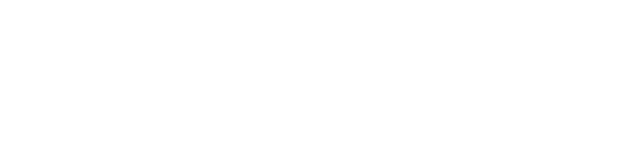
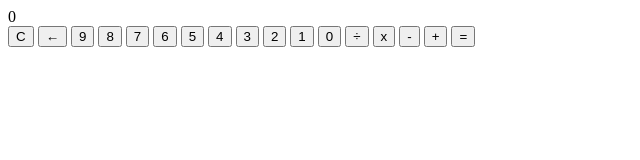
Before and after one commit to dottharun/4_calculator, a plain HTML site: page index.html in a window 1280 px wide. Shown: the whole page, without its empty margins (0-640 px from the left). Drawn offline with Linux system fonts and the light colour scheme.

Commit message:
html base

```diff
--- a/index.html
+++ b/index.html
@@ -7,6 +7,25 @@
   <title>My Calculator</title>
 </head>
 <body>
-
+  <section class="answer">0</section>
+  <div class="button-grid">
+    <button class="cancel button">C</button>
+    <button class="back-arrow button">←</button>
+    <button class="nine button">9</button>
+    <button class="eight button">8</button>
+    <button class="seven button">7</button>
+    <button class="six button">6</button>
+    <button class="five button">5</button>
+    <button class="four button">4</button>
+    <button class="three button">3</button>
+    <button class="two button">2</button>
+    <button class="one button">1</button>
+    <button class="zero button">0</button>
+    <button class="divide button">÷</button>
+    <button class="multiply button">x</button>
+    <button class="subtract button">-</button>
+    <button class="add button">+</button>
+    <button class="equal button">=</button>
+  </div>
 </body>
 </html>
```
